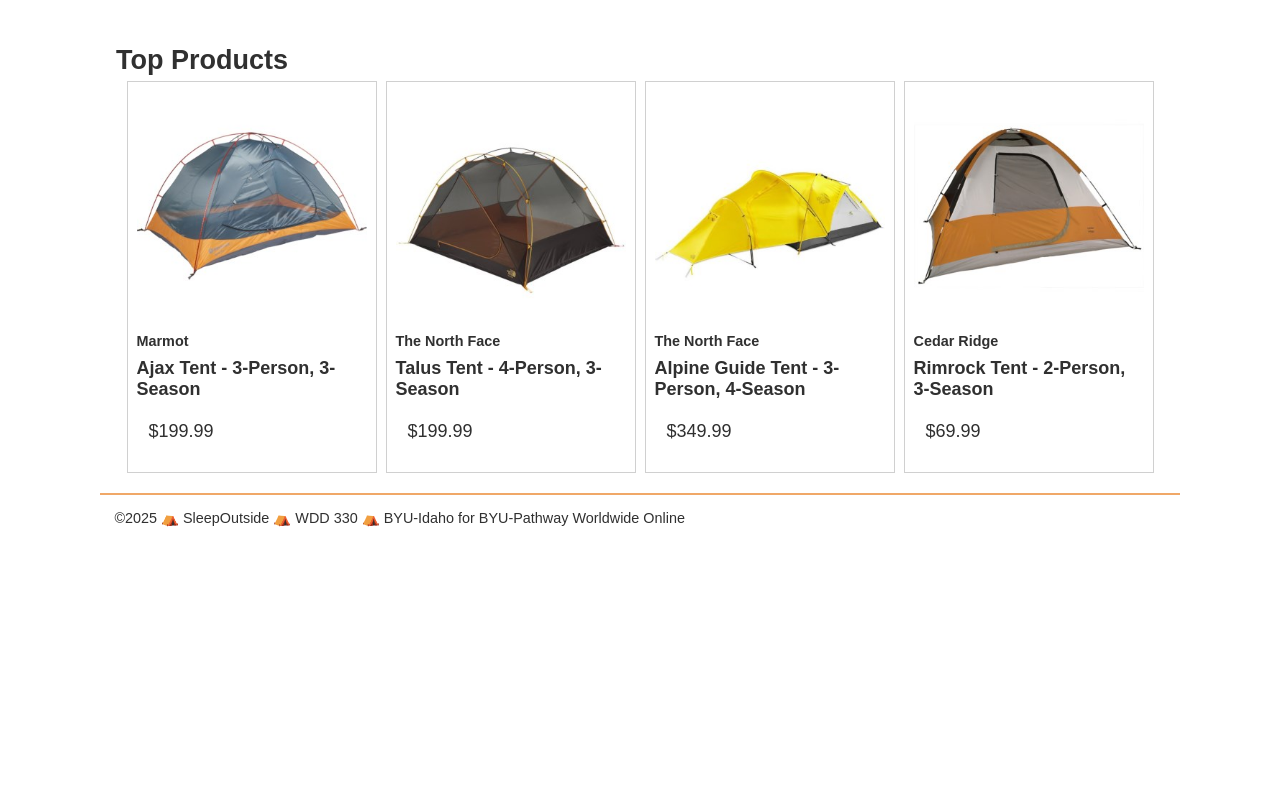
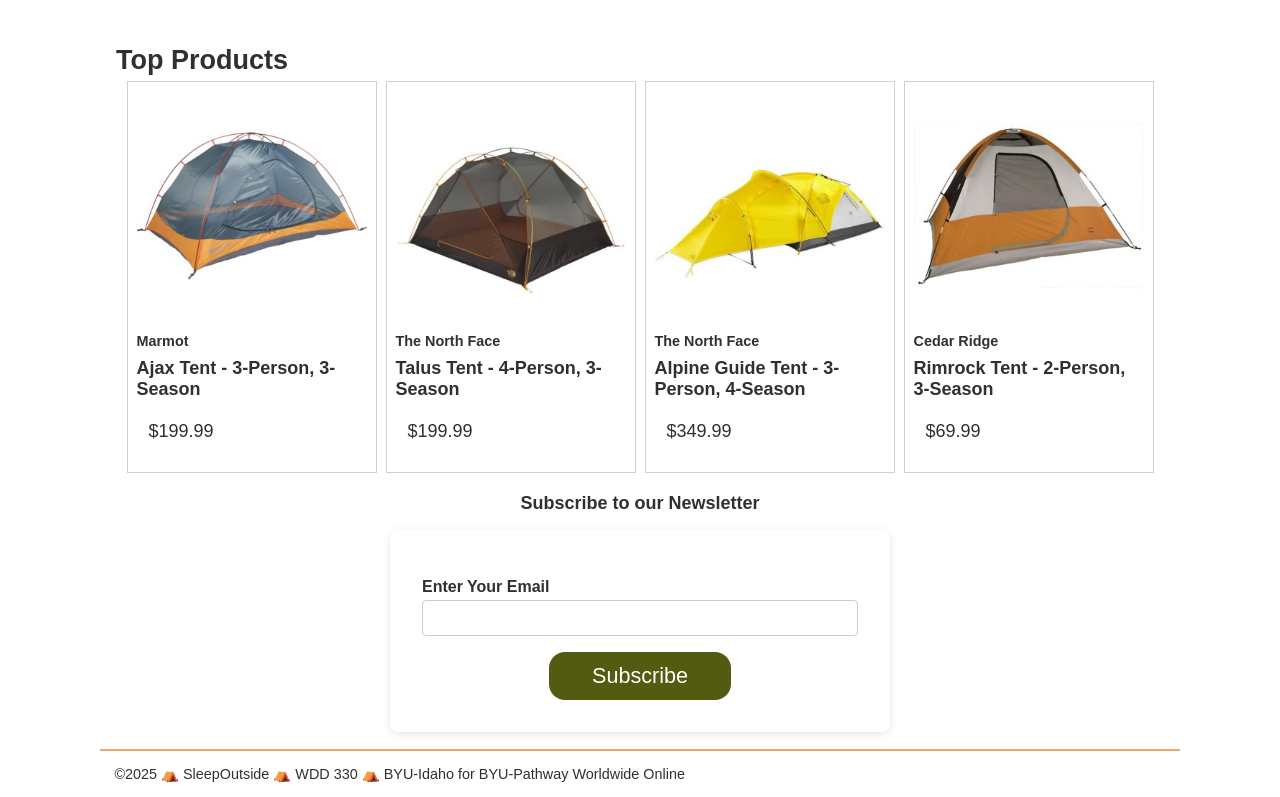
Before and after one commit to Anselem300/WDD330, a website built with Vite: page src/index.html in a window 1280 px wide. Shown: the part 625-1422 px from the top of the page. Before the commit the page ends 1166 px from the top, so only its background shows below. Built offline with nearby package versions, Linux system fonts and the light colour scheme; no server answers.

Commit message:
Newsletter Box Added

```diff
--- a/src/css/style.css
+++ b/src/css/style.css
@@ -381,3 +381,17 @@
   font-size: 1.1rem;
   font-weight: bold;
 }
+.sign-up h5 {
+  text-align: center;
+  margin-bottom: 1rem;
+  font-size: large;
+}
+
+#email {
+  font-size: 1rem;
+}
+
+#newsletter-btn {
+  margin-top: 1rem;
+  border-radius: 1rem;
+}
--- a/src/index.html
+++ b/src/index.html
@@ -123,6 +123,14 @@
           </li>
         </ul>
       </section>
+      <div class="sign-up">
+        <h5>Subscribe to our Newsletter</h5>
+        <form>
+          <label id="email" for="email">Enter Your Email</label>
+          <input type="email" id="email" name="email" required />
+          <button id="newsletter-btn" type="submit">Subscribe</button>
+        </form>
+      </div>
     </main>
     <footer id="main-footer"></footer>
   </body>
```
